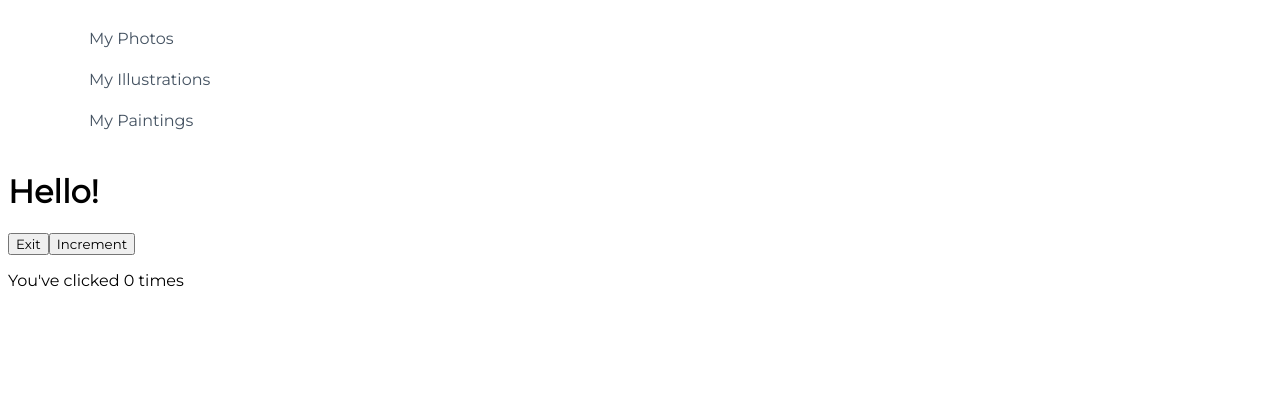
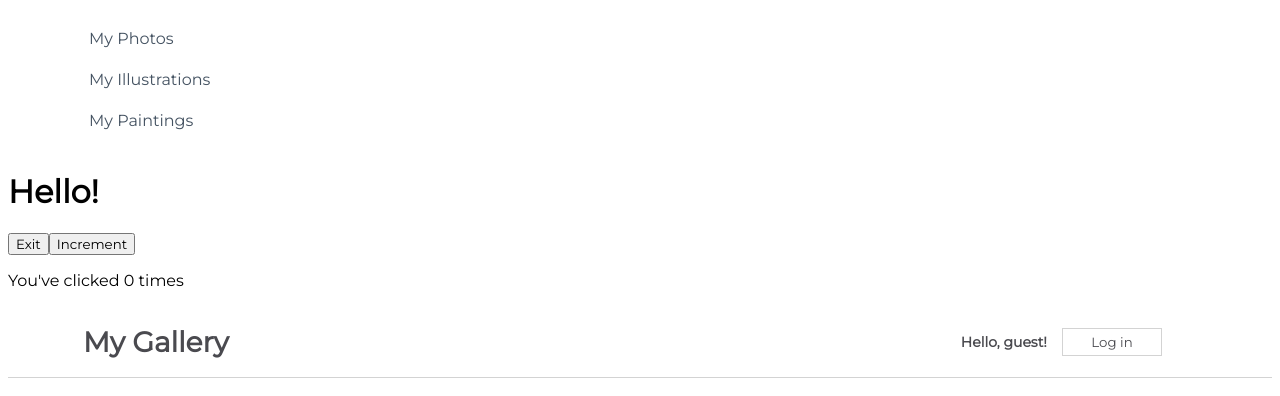
Before and after one commit to Lee-moran/challenge-repo-react, a React (Create React App) app in the folder my-app/: page / in a window 1280 px wide. Shown: the top 396 px of the page. Built offline with nearby package versions, Linux system fonts and the light colour scheme.

Commit message:
challenge done, navbar element

```diff
--- a/my-app/src/App.js
+++ b/my-app/src/App.js
@@ -1,12 +1,14 @@
 import css from './App.module.css';
 import Sidebar from './components/Sidebar';
 import StatefulGreeting from './components/StatefulGreeting';
+import NavBarSimple from './components/NavBarSimple';
 
 function App() {
   return (
     <div className={css.Sidebar}>
       <Sidebar/>
       <StatefulGreeting/>
+      <NavBarSimple/>
     </div>
   );
 }
--- /dev/null
+++ b/my-app/src/components/NavBarSimple.js
@@ -0,0 +1,36 @@
+import React from "react";
+import css from "./css/NavBarSimple.module.css";
+
+class NavBarSimple extends React.Component {
+    constructor(props){
+        super(props);
+        this.state = {
+            message: "Hello, guest!",
+            buttonText: "Log in"
+        }
+    }
+
+    handleclick = () => {
+        this.setState((prevState) => ({
+            message: prevState.message === "Hello, guest!" ? "Welcome back, user!" : "Hello, guest!",
+            buttonText: prevState.buttonText === "Log out" ? "Log in" : "Log out",
+        }), ()=> console.log(this.state.message))
+
+    }
+
+    render() {
+        return (
+            <div className={css.NavBar}>
+                <h1>My Gallery</h1>
+                <div>
+                    <span>{this.state.message}</span>
+                    <button onClick={() => this.handleclick()}>{this.state.buttonText}</button>
+                </div>
+            </div>
+        )
+    }
+
+
+}
+
+export default NavBarSimple;
```
